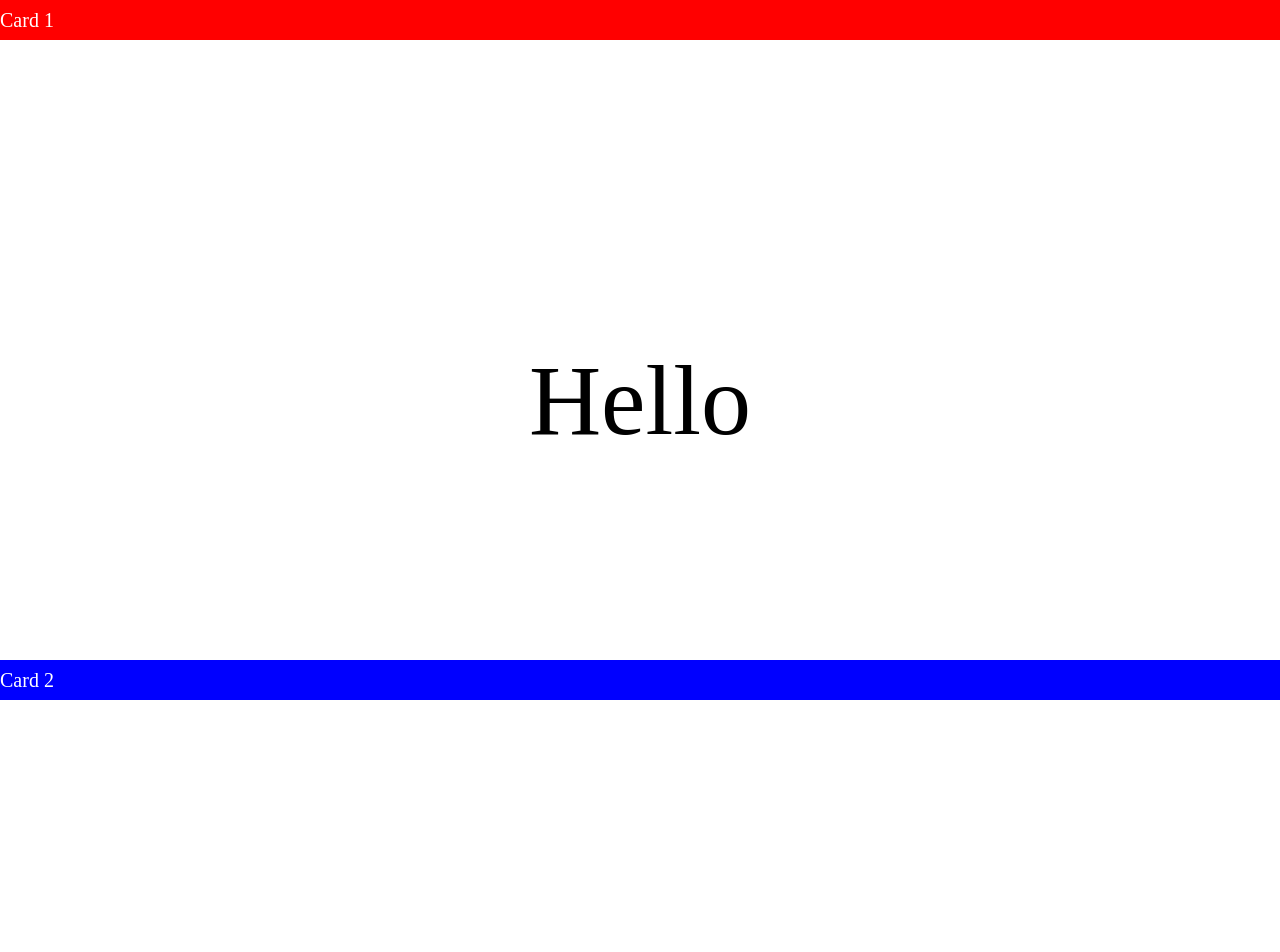
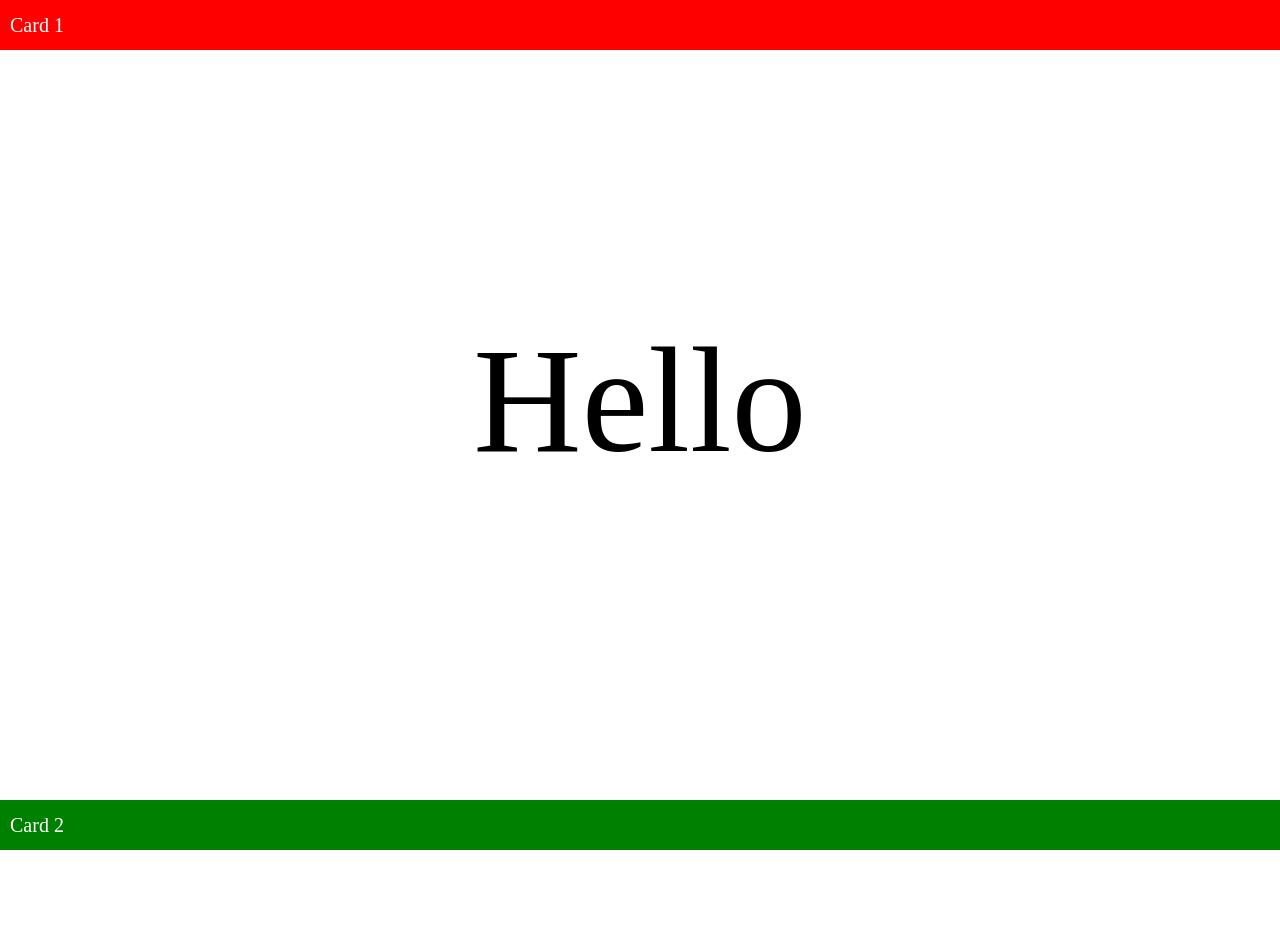
Before and after one commit to dbhagya200/IT-Module-Assignment-03, a plain HTML site: page Cases/case-04.html in a window 1280 px wide. Shown: the top 952 px of the page. Drawn offline with Linux system fonts and the light colour scheme.

Commit message:
assignment done

```diff
--- a/Cases/case-04.html
+++ b/Cases/case-04.html
@@ -8,102 +8,89 @@
         body{
             margin: 0;
         }
-.page{
-    display: flex;
-    flex-direction: column;
+.card-1,
+.card-2,
+.card-3,
+.card-4{
+    position: relative;
+    width: 100%;
+    height: 100vh;
 }
-.hello{
+.card-bar-1,
+.card-bar-2,
+.card-bar-3,
+.card-bar-4{
     width: 100%;
-    height: 90vh;
-    display: flex;
-    justify-content: center;
-    align-items: center;
-    font-size: 100px;
-    position: relative;
-
-
-}
-.hello1{
-    width: 100%;
-    height: 90vh;
-    display: flex;
-    justify-content: center;
-    align-items: center;
-    font-size: 100px;
-    position: absolute;
-
-
-}
- .card1{
-    width: 100%;
-    height: 40px;
-    font-size: 20px;
-    background-color: red;
+    height: 50px;
     color: white;
-    display: flex;
-    align-items: center;
     position: sticky;
     top: 0;
-    bottom: 100px;
+    left: 0;
     z-index: 1;
 
 }
-.card2{
-    width: 100%;
-    height: 40px;
+.card-bar-1{
+    background-color: red;
+}
+.card-bar-2{
+    background-color: green;
+}
+.card-bar-3{
+    background-color: orange;
+}
+.card-bar-4{
+    background-color: purple;
+}
+.text {
+        position: relative;
+        top: 50%;
+        left: 0;
+        transform: translate(0, -50%);
+        padding-left: 10px;
         font-size: 20px;
-    background-color: blue;
-    color: white;
-    display: flex;
-    align-items: center;
-    position: sticky;
-    top: 0;
-    bottom: 100px;
-    z-index: 2;
 }
-.card3{
-    width: 100%;
-    height: 30px;
-    font-size: 20px;
-    background-color: green;
-    color: white;
-    display: flex;
-    align-items: center;
-    position: sticky;
-    top: 0;
-    bottom: 100px;
-    z-index: 3;
+
+p{
+        margin: 0;
+        font-size: 150px;
+        position: absolute;
+        top: 50%;
+        left: 50%;
+        transform: translate(-50%, -50%);
 }
-.card4{
-    width: 100%;
-    height: 30px;
-    font-size: 20px;
-    background-color: yellow;
-    color: white;
-    display: flex;
-}
+
+
 
     </style>
 </head>
 <body>
-    <div class="page">
-        <div class="card1">Card 1</div>
-        <div class="hello">
-            Hello
+    <div class="card-1">
+        <div class="card-bar-1">
+          <div class="text">Card 1</div>
         </div>
+        <p>Hello</p>
       </div>
 
-
-        <div class="card2">Card 2</div>
-        <div class="hello1">
-            How
+      <div class="card-2">
+        <div class="card-bar-2">
+          <div class="text">Card 2</div>
+        </div>
+        <p>How</p>
       </div>
 
-        <!-- <div class="card3">Card 3</div>
-        <div class="hello">Are</div>
+      <div class="card-3">
+        <div class="card-bar-3">
+          <div class="text">Card 3</div>
+        </div>
+        <p>Are</p>
+      </div>
 
-        <div class="card4">Card 4</div>
-        <div class="hello">You</div> -->
+      <div class="card-4">
+        <div class="card-bar-4">
+          <div class="text">Card 4</div>
+        </div>
+        <p>You...?</p>
+      </div>
 
 </body>
 </html>
```
Also changed, not shown: Cases/case-03.html (+57 -47 lines). Lines whose indentation alone changed are shown as unchanged.
